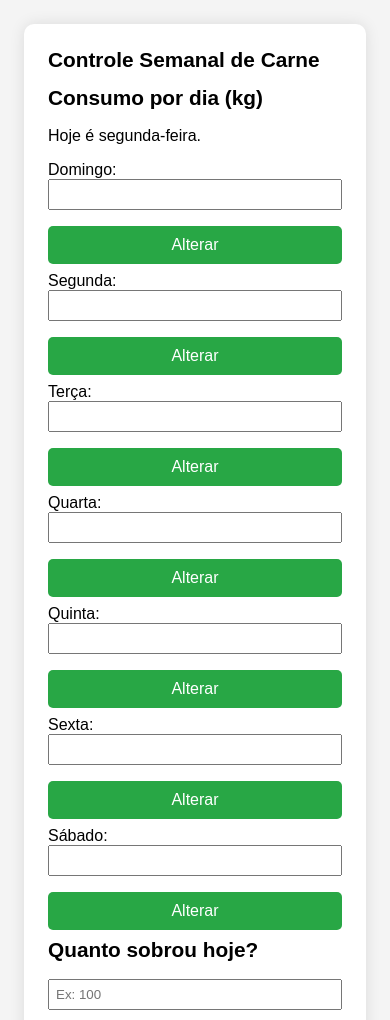
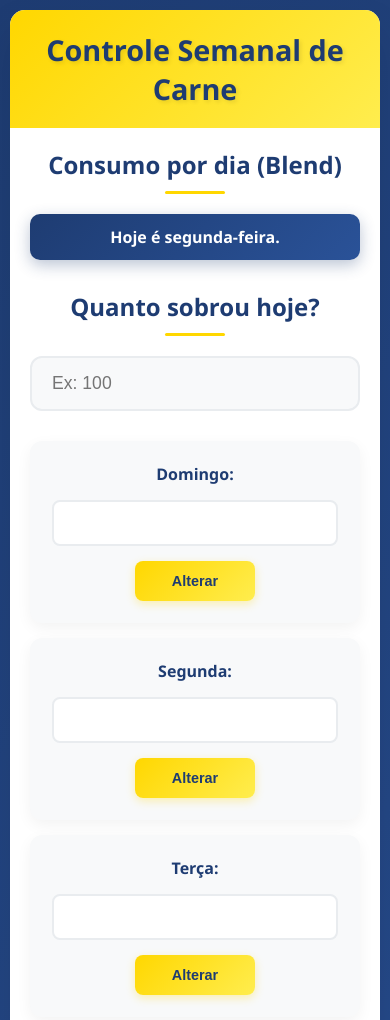
Before and after one commit to SemfazConsulta/AutoZapLegit, a website: page public/index.html in a window 390 px wide. Shown: the top 1020 px of the page. Drawn offline with Linux system fonts and the light colour scheme; no server answers.

Commit message:
Mudança de CSS

```diff
--- a/public/index.html
+++ b/public/index.html
@@ -10,8 +10,11 @@
     <h1>Controle Semanal de Carne</h1>
 
     <form id="carne-form">
-      <h2>Consumo por dia (kg)</h2>
+      <h2>Consumo por dia (Blend)</h2>
       <p id="dia_hoje">dia</p>
+
+      <h2>Quanto sobrou hoje?</h2>
+      <input type="number" name="restante" required placeholder="Ex: 100">
 
     <div class="semana">
       <label>Domingo:
@@ -49,9 +52,6 @@
         <button type="button" onclick="atualizarDia('sabado')">Alterar</button>
       </label>
     </div>
-
-      <h2>Quanto sobrou hoje?</h2>
-      <input type="number" name="restante" required placeholder="Ex: 100">
 
       <button type="submit">Enviar pedido</button>
     </form>
--- a/public/style.css
+++ b/public/style.css
@@ -1,119 +1,356 @@
+* {
+  margin: 0;
+  padding: 0;
+  box-sizing: border-box;
+}
+
 body {
-  font-family: Arial, sans-serif;
-  background: #f4f4f4;
-  padding: 2rem;
-  display: flex;
-  justify-content: center;
+  font-family: "Segoe UI", Tahoma, Geneva, Verdana, sans-serif;
+  background: linear-gradient(135deg, #1e3c72 0%, #2a5298 100%);
+  min-height: 100vh;
+  padding: 20px;
+  color: #333;
 }
 
 .container {
-  background: #fff;
-  padding: 2rem;
-  border-radius: 10px;
-  box-shadow: 0 0 15px rgba(0,0,0,0.1);
-  max-width: 500px;
-  width: 100%;
+  max-width: 800px;
+  margin: 0 auto;
+  background: white;
+  border-radius: 20px;
+  box-shadow: 0 20px 40px rgba(0, 0, 0, 0.1);
+  overflow: hidden;
 }
 
-h1, h2 {
-  margin-top: 0;
+h1 {
+  background: linear-gradient(135deg, #ffd700 0%, #ffed4e 100%);
+  color: #1e3c72;
+  text-align: center;
+  padding: 30px 20px;
+  font-size: 2.5rem;
+  font-weight: bold;
+  text-shadow: 2px 2px 4px rgba(0, 0, 0, 0.1);
+  margin-bottom: 0;
+}
+
+#carne-form {
+  padding: 40px;
+}
+
+h2 {
+  color: #1e3c72;
+  font-size: 1.8rem;
+  margin-bottom: 20px;
+  text-align: center;
+  position: relative;
+}
+
+h2::after {
+  content: "";
+  display: block;
+  width: 60px;
+  height: 3px;
+  background: #ffd700;
+  margin: 10px auto;
+  border-radius: 2px;
+}
+
+#dia_hoje {
+  background: linear-gradient(135deg, #1e3c72, #2a5298);
+  color: white;
+  padding: 15px;
+  border-radius: 10px;
+  text-align: center;
+  font-size: 1.2rem;
+  font-weight: 600;
+  margin-bottom: 30px;
+  box-shadow: 0 5px 15px rgba(30, 60, 114, 0.3);
+}
+
+.semana {
+  display: grid;
+  grid-template-columns: repeat(auto-fit, minmax(300px, 1fr));
+  gap: 20px;
+  margin-bottom: 40px;
 }
 
 .semana label {
-  display: block;
-  margin: 8px 0;
+  display: flex;
+  align-items: center;
+  justify-content: space-between;
+  gap: 15px;
+  background: #f8f9fa;
+  padding: 20px;
+  border-radius: 12px;
+  border: 2px solid transparent;
+  transition: all 0.3s ease;
+  font-weight: 600;
+  color: #1e3c72;
+  box-shadow: 0 5px 15px rgba(0, 0, 0, 0.05);
+  min-height: 70px;
 }
 
-input[type="number"] {
-  padding: 6px;
-  width: 100%;
-  box-sizing: border-box;
+.semana label:hover {
+  border-color: #ffd700;
+  transform: translateY(-2px);
+  box-shadow: 0 8px 25px rgba(0, 0, 0, 0.1);
 }
 
-button {
-  margin-top: 1rem;
-  width: 100%;
-  padding: 10px;
-  background-color: #28a745;
-  border: none;
-  color: white;
+.semana input[type="number"] {
+  width: 100px;
+  padding: 12px 15px;
+  border: 2px solid #e9ecef;
+  border-radius: 8px;
   font-size: 1rem;
-  border-radius: 5px;
+  transition: all 0.3s ease;
+  background: white;
+  text-align: center;
 }
 
-button:hover {
-  background-color: #218838;
+.semana input[type="number"]:focus {
+  outline: none;
+  border-color: #1e3c72;
+  box-shadow: 0 0 0 3px rgba(30, 60, 114, 0.1);
+}
+
+.semana button {
+  background: linear-gradient(135deg, #ffd700, #ffed4e);
+  color: #1e3c72;
+  border: none;
+  padding: 12px 20px;
+  border-radius: 8px;
+  font-weight: 600;
+  cursor: pointer;
+  transition: all 0.3s ease;
+  font-size: 0.9rem;
+  box-shadow: 0 3px 10px rgba(255, 215, 0, 0.3);
+  white-space: nowrap;
+  width: 80px;
+  flex-shrink: 0;
+}
+
+.semana button:hover {
+  background: linear-gradient(135deg, #ffed4e, #ffd700);
+  transform: translateY(-2px);
+  box-shadow: 0 5px 15px rgba(255, 215, 0, 0.4);
+}
+
+.semana button:active {
+  transform: translateY(0);
+}
+
+.semana label:nth-child(7) {
+  grid-column: 1 / -1;
+  justify-self: center;
+  max-width: 350px;
+}
+
+input[name="restante"] {
+  width: 100%;
+  padding: 15px 20px;
+  border: 2px solid #e9ecef;
+  border-radius: 12px;
+  font-size: 1.1rem;
+  margin-bottom: 30px;
+  transition: all 0.3s ease;
+  background: #f8f9fa;
+}
+
+input[name="restante"]:focus {
+  outline: none;
+  border-color: #1e3c72;
+  background: white;
+  box-shadow: 0 0 0 3px rgba(30, 60, 114, 0.1);
+}
+
+button[type="submit"] {
+  width: 100%;
+  background: linear-gradient(135deg, #1e3c72, #2a5298);
+  color: white;
+  border: none;
+  padding: 18px 30px;
+  border-radius: 12px;
+  font-size: 1.2rem;
+  font-weight: 600;
+  cursor: pointer;
+  transition: all 0.3s ease;
+  text-transform: uppercase;
+  letter-spacing: 1px;
+  box-shadow: 0 8px 20px rgba(30, 60, 114, 0.3);
+}
+
+button[type="submit"]:hover {
+  background: linear-gradient(135deg, #2a5298, #1e3c72);
+  transform: translateY(-3px);
+  box-shadow: 0 12px 30px rgba(30, 60, 114, 0.4);
+}
+
+button[type="submit"]:active {
+  transform: translateY(-1px);
 }
 
 .mensagem {
-  margin-top: 1rem;
-  font-weight: bold;
+  margin-top: 30px;
+  padding: 20px;
+  border-radius: 12px;
+  text-align: center;
+  font-weight: 600;
+  font-size: 1.1rem;
+  line-height: 1.6;
+  opacity: 0;
+  transform: translateY(20px);
+  transition: all 0.3s ease;
 }
 
-.success {
-  color: green;
+.mensagem.success {
+  background: linear-gradient(135deg, #28a745, #20c997);
+  color: white;
+  border: 2px solid #1e7e34;
+  opacity: 1;
+  transform: translateY(0);
+  box-shadow: 0 5px 15px rgba(40, 167, 69, 0.3);
 }
 
-.error {
-  color: red;
+.mensagem.error {
+  background: linear-gradient(135deg, #dc3545, #e74c3c);
+  color: white;
+  border: 2px solid #bd2130;
+  opacity: 1;
+  transform: translateY(0);
+  box-shadow: 0 5px 15px rgba(220, 53, 69, 0.3);
 }
 
-.linha-dia {
-  margin-bottom: 10px;
+/* Responsividade */
+@media (max-width: 768px) {
+  body {
+    padding: 10px;
+  }
+
+  h1 {
+    font-size: 2rem;
+    padding: 20px 15px;
+  }
+
+  #carne-form {
+    padding: 20px;
+  }
+
+  .semana {
+    grid-template-columns: 1fr;
+    gap: 15px;
+  }
+
+  .semana label {
+    flex-direction: column;
+    align-items: stretch;
+    gap: 15px;
+    text-align: center;
+    min-height: auto;
+    padding: 20px;
+  }
+
+  .semana input[type="number"] {
+    order: 2;
+    max-width: none;
+    width: 100%;
+  }
+
+  .semana button {
+    order: 3;
+    align-self: center;
+    width: auto;
+    min-width: 120px;
+    padding: 12px 20px;
+  }
 }
 
-.linha-dia label {
-  display: block;
-  font-weight: 500;
-}
+@media (max-width: 480px) {
+  h1 {
+    font-size: 1.8rem;
+  }
 
-.input-wrapper {
-  display: flex;
-  align-items: center;
-  margin-top: 4px;
-}
-
-.input-wrapper input {
-  flex: 1;
-  padding: 6px;
-  font-size: 14px;
-  border: 1px solid #ccc;
-  border-radius: 4px 0 0 4px;
-}
-
-.input-wrapper button {
-  padding: 6px 10px;
-  font-size: 14px;
-  background-color: #28a745;
-  color: white;
-  border: 1px solid #28a745;
-  border-left: none;
-  border-radius: 0 4px 4px 0;
-  cursor: pointer;
-  transition: background-color 0.2s;
-}
-
-.input-wrapper button:hover {
-  background-color: #218838;
-}
-
-
-
-/* RESPONSIVO */
-@media (max-width: 480px) {
-  body {
-    padding: 1rem;
+  h2 {
+    font-size: 1.5rem;
   }
 
   .container {
-    padding: 1.5rem;
+    border-radius: 15px;
   }
 
-  h1, h2 {
-    font-size: 1.3rem;
-  }
-
-  button {
+  #dia_hoje {
     font-size: 1rem;
+    padding: 12px;
   }
 }
+
+/* Animações */
+@keyframes fadeInUp {
+  from {
+    opacity: 0;
+    transform: translateY(30px);
+  }
+  to {
+    opacity: 1;
+    transform: translateY(0);
+  }
+}
+
+.container {
+  animation: fadeInUp 0.6s ease-out;
+}
+
+.semana label {
+  animation: fadeInUp 0.6s ease-out;
+  animation-fill-mode: both;
+}
+
+.semana label:nth-child(1) {
+  animation-delay: 0.1s;
+}
+.semana label:nth-child(2) {
+  animation-delay: 0.2s;
+}
+.semana label:nth-child(3) {
+  animation-delay: 0.3s;
+}
+.semana label:nth-child(4) {
+  animation-delay: 0.4s;
+}
+.semana label:nth-child(5) {
+  animation-delay: 0.5s;
+}
+.semana label:nth-child(6) {
+  animation-delay: 0.6s;
+}
+.semana label:nth-child(7) {
+  animation-delay: 0.7s;
+}
+
+/* Scrollbar personalizada */
+::-webkit-scrollbar {
+  width: 8px;
+}
+
+::-webkit-scrollbar-track {
+  background: #f1f1f1;
+  border-radius: 4px;
+}
+
+::-webkit-scrollbar-thumb {
+  background: linear-gradient(135deg, #1e3c72, #ffd700);
+  border-radius: 4px;
+}
+
+::-webkit-scrollbar-thumb:hover {
+  background: linear-gradient(135deg, #ffd700, #1e3c72);
+}
+.logo {
+  display: block;
+  max-width: 150px;
+  margin: 20px auto 0 auto;
+  filter: drop-shadow(0 2px 4px rgba(0,0,0,0.2));
+  transition: transform 0.3s ease;
+}
+
+.logo:hover {
+  transform: scale(1.05);
+}
```
Also changed, not shown: public/LogoL&C.jpg (added).
